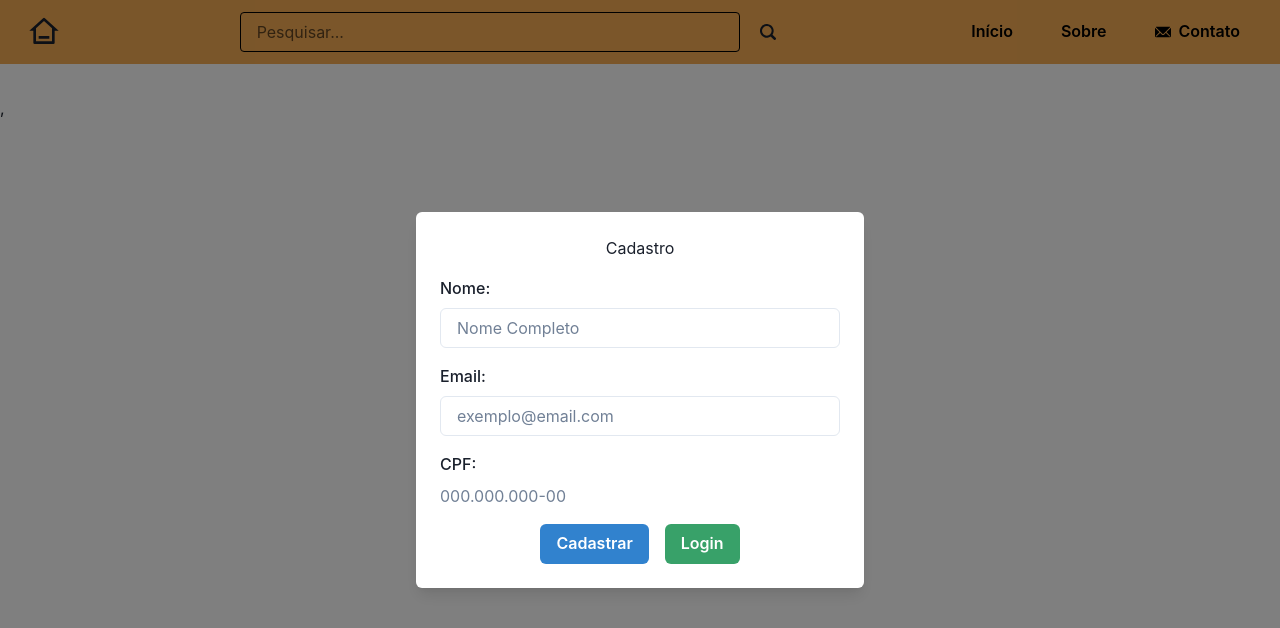
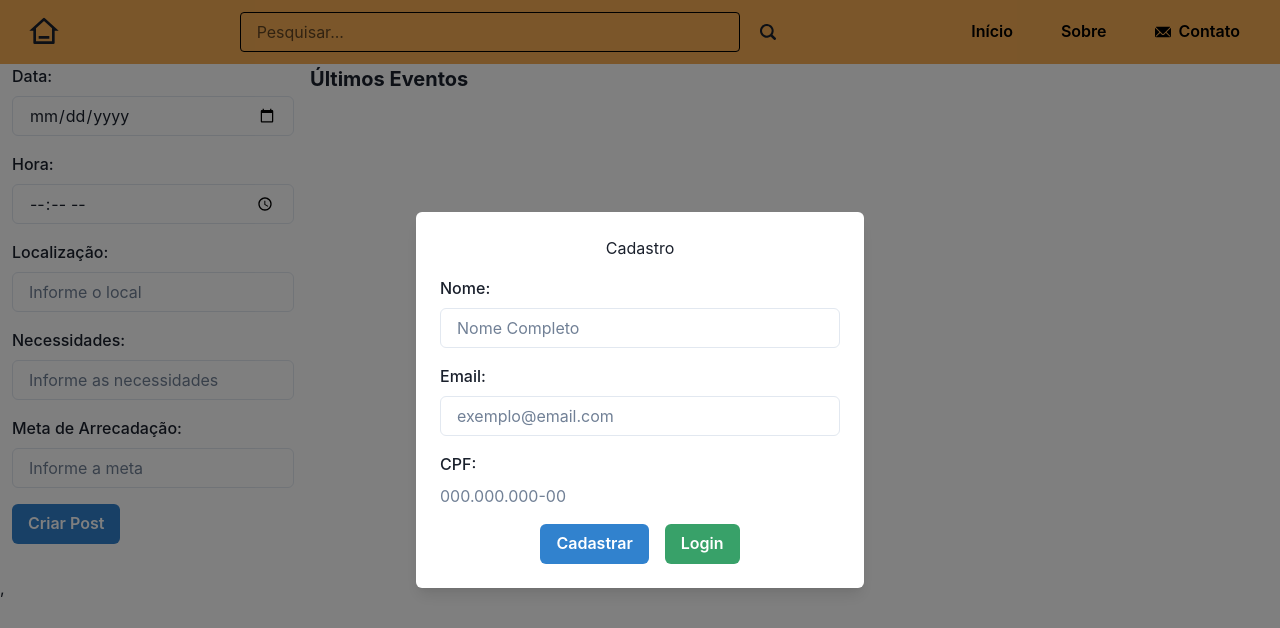
Before and after one commit to tn-junior/fomeZeroHome, a React (Vite) app: page / in a window 1280 px wide. Shown: the top 628 px of the page. Built offline with nearby package versions, Linux system fonts and the light colour scheme.

Commit message:
Adição criar evento e lista eventos

```diff
--- a/src/App.jsx
+++ b/src/App.jsx
@@ -1,4 +1,5 @@
 import Header from './Header'
+import MainContent from './MainContent';
 import { ChakraProvider, CSSReset, extendTheme } from '@chakra-ui/react';
 import './fonts.css'
 import { Outlet } from 'react-router-dom'
@@ -13,6 +14,7 @@ function App() {
       <CSSReset />
     <div>
     <Header />
+    <MainContent/>
     <Outlet/>
     </div>
     </ChakraProvider>
--- a/src/Cadastro.jsx
+++ b/src/Cadastro.jsx
@@ -1,4 +1,4 @@
-import React, { useState } from 'react';
+import React, { useState, useEffect } from 'react';
 import {
   Box,
   Button,
@@ -7,7 +7,7 @@ import {
   FormLabel,
   Input,
   VStack,
-  HStack, // Adicionado HStack para agrupar botões horizontalmente
+  HStack,
 } from '@chakra-ui/react';
 import CpfInput from './CpfInput';
 import './base.css';
@@ -19,6 +19,17 @@ function Home() {
   const [cpf, setCpf] = useState('');
   const [cadastroAtivo, setCadastroAtivo] = useState(true);
   const [loginAtivo, setLoginAtivo] = useState(false);
+
+  useEffect(() => {
+    const storedEmail = localStorage.getItem('userEmail');
+    const storedNome = localStorage.getItem('userName');
+
+    if (storedEmail && storedNome) {
+      setEmail(storedEmail);
+      setNome(storedNome);
+      setCadastroAtivo(false);
+    }
+  }, []);
 
   const handleNomeChange = (e) => {
     setNome(e.target.value);
@@ -36,10 +47,14 @@ function Home() {
     setCpf(formattedCpf);
   };
 
-  const handleSubmit = (e) => {
+  const handleCadastroSubmit = (e) => {
     e.preventDefault();
     console.log(`Nome: ${nome}, Email: ${email}, CPF: ${cpf}`);
     setCadastroAtivo(false);
+
+    // Salva os dados no localStorage
+    localStorage.setItem('userEmail', email);
+    localStorage.setItem('userName', nome);
   };
 
   const handleLoginClick = () => {
@@ -49,11 +64,17 @@ function Home() {
   const handleLoginSubmit = (e) => {
     e.preventDefault();
     console.log(`Email: ${email}, Senha: ${senha}`);
+    setCadastroAtivo(false); // Fechar a caixa de cadastro
+    setLoginAtivo(false); // Fechar a caixa de login
+
+    // Salva os dados no localStorage
+    localStorage.setItem('userEmail', email);
+    localStorage.setItem('userName', 'Nome do Usuário'); // Substitua pelo nome real do usuário, se aplicável
   };
 
   return (
     <Box p={4}>
-      {(cadastroAtivo || (cadastroAtivo && loginAtivo)) && <Box className="fundo-escuro" />}
+      {(cadastroAtivo || loginAtivo) && <Box className="fundo-escuro" />}
 
       {cadastroAtivo && !loginAtivo && (
         <Container
@@ -67,7 +88,7 @@ function Home() {
           <Box textAlign="center" mb={4}>
             <h2>Cadastro</h2>
           </Box>
-          <form onSubmit={handleSubmit}>
+          <form onSubmit={handleCadastroSubmit}>
             <VStack spacing={4}>
               <FormControl>
                 <FormLabel>Nome:</FormLabel>
@@ -93,7 +114,6 @@ function Home() {
                 <FormLabel>CPF:</FormLabel>
                 <CpfInput cpf={cpf} onChange={handleCpfChange} />
               </FormControl>
-              {/* Usando HStack para alinhar os botões lado a lado */}
               <HStack spacing={4}>
                 <Button type="submit" colorScheme="blue">
                   Cadastrar
@@ -146,7 +166,7 @@ function Home() {
               </Button>
             </VStack>
           </form>
-          <Button mt={4} onClick={handleLoginClick}>
+          <Button mt={4} onClick={() => setLoginAtivo(false)}>
             Voltar
           </Button>
         </Container>
--- /dev/null
+++ b/src/MainContent.jsx
@@ -0,0 +1,117 @@
+import React, { useState, useEffect } from 'react';
+import { Box, Button, FormControl, FormLabel, Input, VStack, HStack, Text } from '@chakra-ui/react';
+
+function MainContent() {
+  const [data, setData] = useState('');
+  const [hora, setHora] = useState('');
+  const [localizacao, setLocalizacao] = useState('');
+  const [necessidades, setNecessidades] = useState('');
+  const [meta, setMeta] = useState('');
+  const [eventos, setEventos] = useState([]);
+
+  useEffect(() => {
+    // Recupera os eventos do localStorage ao carregar a página
+    const eventosSalvos = JSON.parse(localStorage.getItem('eventos')) || [];
+    setEventos(eventosSalvos);
+  }, []);
+
+  const handleDataChange = (e) => {
+    setData(e.target.value);
+  };
+
+  const handleHoraChange = (e) => {
+    setHora(e.target.value);
+  };
+
+  const handleLocalizacaoChange = (e) => {
+    setLocalizacao(e.target.value);
+  };
+
+  const handleNecessidadesChange = (e) => {
+    setNecessidades(e.target.value);
+  };
+
+  const handleMetaChange = (e) => {
+    setMeta(e.target.value);
+  };
+
+  const handlePostSubmit = (e) => {
+    e.preventDefault();
+    const novoPost = {
+      data,
+      hora,
+      localizacao,
+      necessidades,
+      meta,
+    };
+
+    // Adiciona o novo evento à lista de eventos
+    const novosEventos = [...eventos, novoPost];
+    setEventos(novosEventos);
+
+    // Salva os eventos no localStorage
+    localStorage.setItem('eventos', JSON.stringify(novosEventos));
+
+    // Limpa os campos após a submissão
+    setData('');
+    setHora('');
+    setLocalizacao('');
+    setNecessidades('');
+    setMeta('');
+  };
+
+  return (
+    <HStack marginLeft={3} spacing={4} align="start">
+      {/* Outros componentes ou seções do site podem ser adicionados aqui */}
+
+      {/* Seção de Postagem de Eventos */}
+      <Box alignContent={'center'}>
+        <form onSubmit={handlePostSubmit}>
+          <VStack spacing={4} align="start">
+            <FormControl>
+              <FormLabel>Data:</FormLabel>
+              <Input type="date" value={data} onChange={handleDataChange} isRequired />
+            </FormControl>
+            <FormControl>
+              <FormLabel>Hora:</FormLabel>
+              <Input type="time" value={hora} onChange={handleHoraChange} isRequired />
+            </FormControl>
+            <FormControl>
+              <FormLabel>Localização:</FormLabel>
+              <Input type="text" value={localizacao} onChange={handleLocalizacaoChange} placeholder="Informe o local" isRequired />
+            </FormControl>
+            <FormControl>
+              <FormLabel>Necessidades:</FormLabel>
+              <Input type="text" value={necessidades} onChange={handleNecessidadesChange} placeholder="Informe as necessidades" isRequired />
+            </FormControl>
+            <FormControl>
+              <FormLabel>Meta de Arrecadação:</FormLabel>
+              <Input type="number" value={meta} onChange={handleMetaChange} placeholder="Informe a meta" isRequired />
+            </FormControl>
+            <Button type="submit" colorScheme="blue">
+              Criar Post
+            </Button>
+          </VStack>
+        </form>
+      </Box>
+
+      {/* Seção Central de Exibição de Eventos */}
+      <VStack spacing={4}>
+        <Text fontSize="xl" fontWeight="bold" mb={4}>
+          Últimos Eventos
+        </Text>
+        {eventos.map((evento, index) => (
+          <Box key={index} p={4} borderWidth="1px" borderRadius="md">
+            <Text>Data: {evento.data}</Text>
+            <Text>Hora: {evento.hora}</Text>
+            <Text>Localização: {evento.localizacao}</Text>
+            <Text>Necessidades: {evento.necessidades}</Text>
+            <Text>Meta de Arrecadação: {evento.meta}</Text>
+          </Box>
+        ))}
+      </VStack>
+    </HStack>
+  );
+}
+
+export default MainContent;
--- a/src/base.css
+++ b/src/base.css
@@ -7,6 +7,10 @@
 
 }
 
+
+*,*::after,*::before{
+  box-sizing: border-box;
+}
 
 
 
--- a/src/main.jsx
+++ b/src/main.jsx
@@ -4,7 +4,7 @@ import App from './App.jsx'
 import { ChakraProvider } from '@chakra-ui/react';
 import { createBrowserRouter, RouterProvider } from 'react-router-dom';
 import NotFound from './NotFound.jsx';
-import Cadastro from './Cadastro.jsx'
+import Home from './Cadastro.jsx'
 
 
 
@@ -16,7 +16,7 @@ const router = createBrowserRouter([
     children: [
       {
         path: "/",
-        element: <Cadastro/>,
+        element: <Home/>,
       },
 
       // nested routes - identificador unico
```
Also changed, not shown: src/EventForm.jsx (added, +86 -0 lines).
